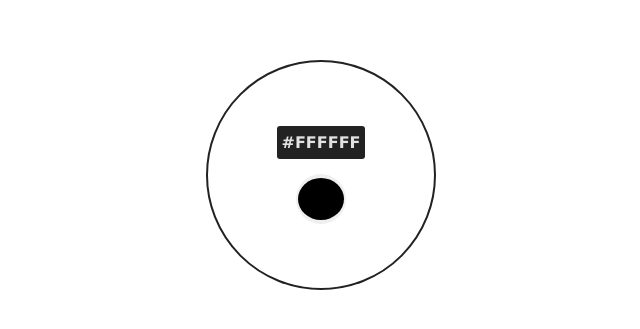
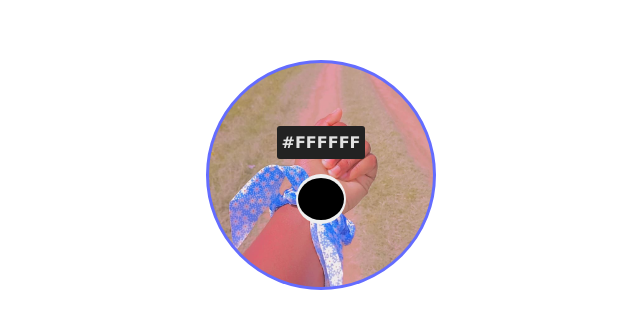
Before and after one commit to MrLloyd808/ColorPicker, a React (Vite) app: page / in a window 1280 px wide. Shown: the part 225-554 px from the top of the page, without its empty margins (319-959 px from the left). Built offline with nearby package versions, Linux system fonts and the light colour scheme.

Commit message:
added background to wrapper

```diff
--- a/src/index.css
+++ b/src/index.css
@@ -13,7 +13,7 @@
   padding: 0;
   overflow: hidden;
   box-sizing: border-box;
-  transition: all .3s ease;
+  transition: background .3s ease;
 }
 
 body {
@@ -45,14 +45,17 @@ button:focus-visible {
 }
 
 #wrapper {
-  background-color: transparent;
+  background: url("./assets/image.jpg");
+  background-position: center;
+  background-size: cover;
+  background-repeat: no-repeat;
   display: flex;
   flex-direction: column;
   justify-content: center;
   align-items: center;
   height: fit-content;
   width: 230px;
-  border: 2px solid #222;
+  border: 3px solid  #646cff;
   height: 230px;
   border-radius: 50%;
   padding: 4%;
@@ -67,8 +70,3 @@ button:focus-visible {
   border-radius: 3px;
 
 }
-
-inpuut::-moz-color-swatch {
-  border: none;
-  border-radius: 50%;
-}
```
Also changed, not shown: src/assets/image.jpg (added).
